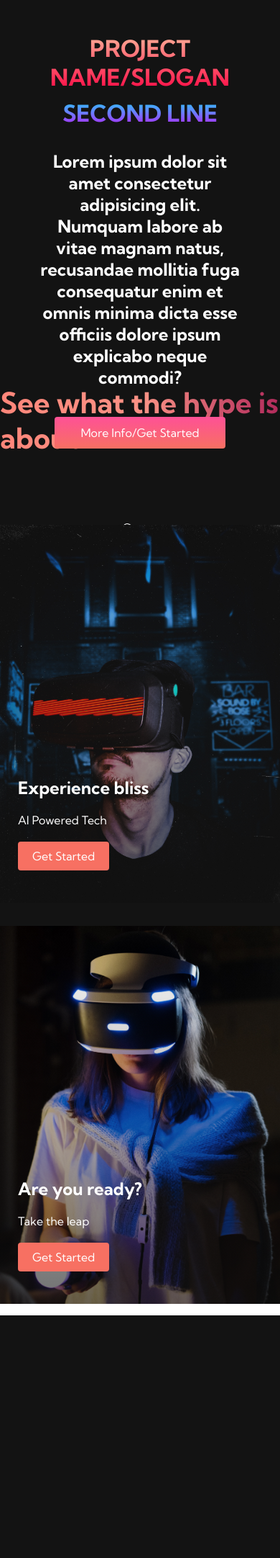
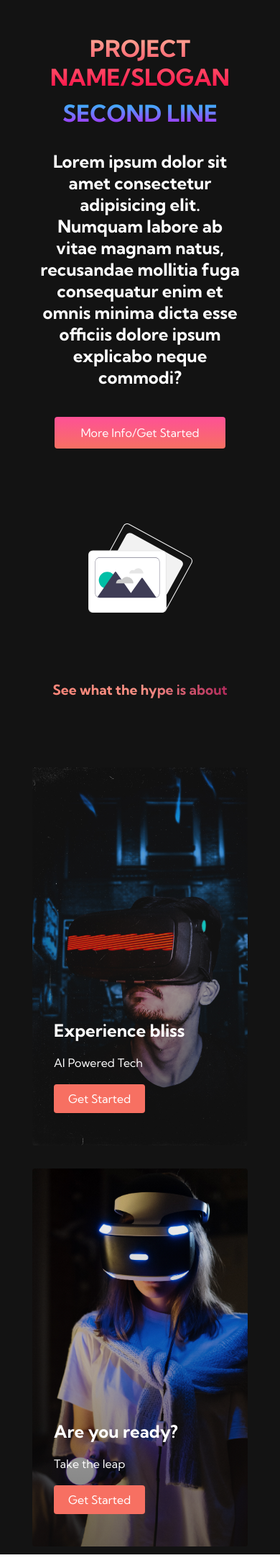
Before and after one commit to andrewzee23/personality_prediction, a Flask app: page /homepage in a window 390 px wide. Shown: the part 81-2245 px from the top of the page at 72% size. Before the commit the page ends 1908 px from the top, so only its background shows below. Run offline with Flask 2, Linux system fonts and the light colour scheme.

Commit message:
added media queries to services section

```diff
--- a/static/css/main.css
+++ b/static/css/main.css
@@ -399,3 +399,30 @@
     transition: 0.2s ease-in;
     cursor: pointer;
 }
+
+@media screen and (max-width: 960px) {
+
+    .services {
+        height: 1600px;
+    }
+
+    .services h1 {
+        font-size: 2rem;
+        margin-top: 12rem;
+    }
+}
+
+@media screen and (max-width: 480px) {
+
+    .services {
+        height: 1400px;
+    }
+
+    .services h1 {
+        font-size: 1.2rem;
+    }
+
+    .services-card {
+        width: 300px;
+    }
+}
```
